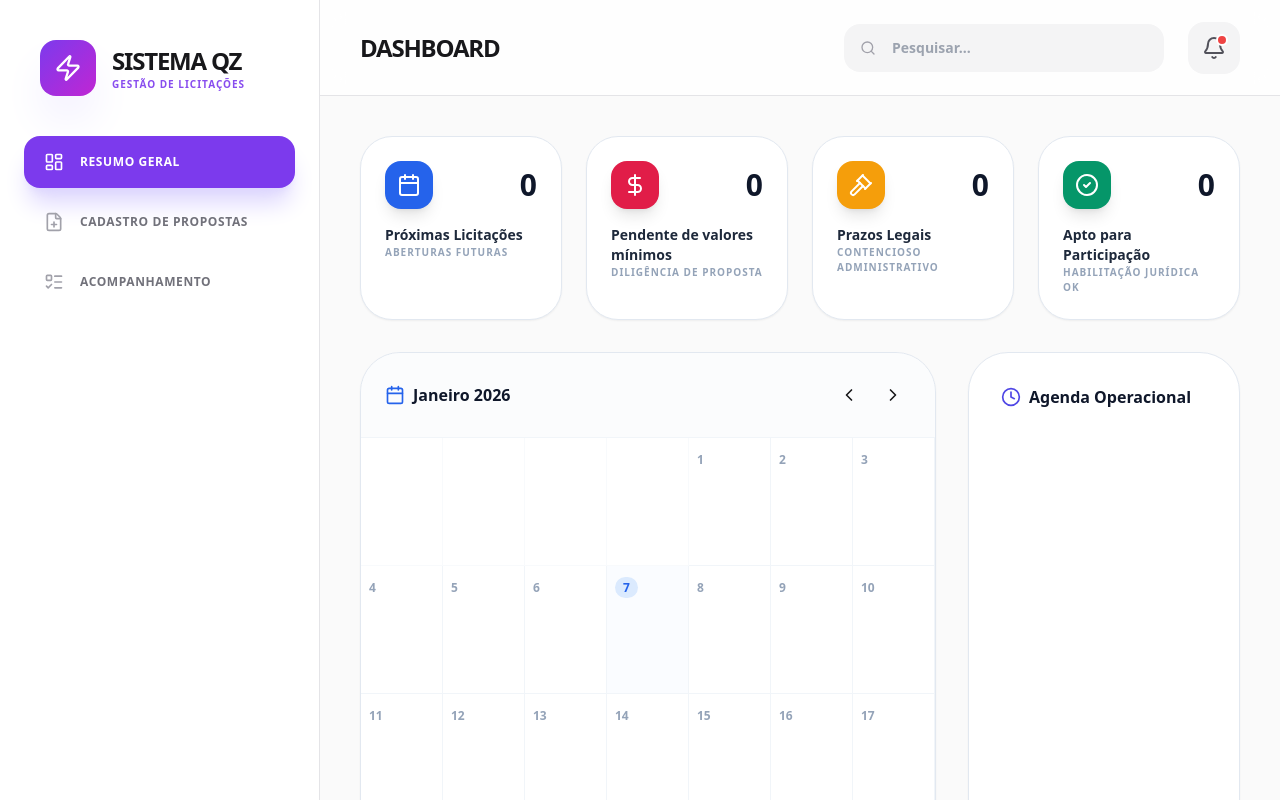
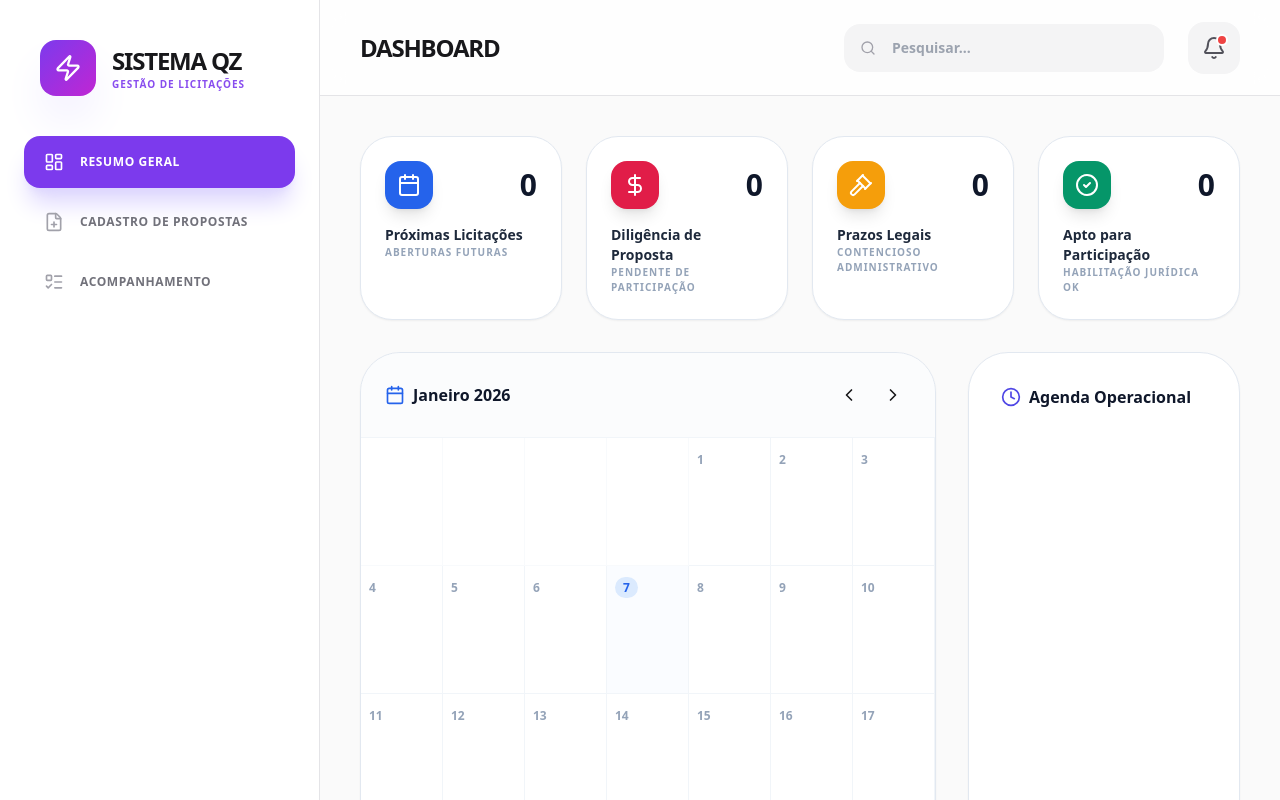
Before and after one commit to PauloLopes09/Sistema-QZ, a React (Vite) app: page / in a window 1280 px wide. Built offline with nearby package versions, Linux system fonts and the light colour scheme.

Commit message:
Update Dashboard.tsx

```diff
--- a/components/Dashboard.tsx
+++ b/components/Dashboard.tsx
@@ -36,11 +36,11 @@ export const Dashboard: React.FC<DashboardProps> = ({ tenders }) => {
   };
 
   const upcomingTenders = tenders.filter(t => new Date(t.dataAbertura) >= now);
-  const needsCharging = upcomingTenders.filter(t => !t.propostaEnviada);
+  const needsDiligence = upcomingTenders.filter(t => !t.propostaEnviada);
 
   const stats = [
     { label: 'Próximas Licitações', value: upcomingTenders.length, icon: CalendarIcon, color: 'bg-blue-600', sub: 'Aberturas futuras' },
-    { label: 'Pendente de valores mínimos', value: needsCharging.length, icon: DollarSign, color: 'bg-rose-600', sub: 'Diligência de Proposta' },
+    { label: 'Diligência de Proposta', value: needsDiligence.length, icon: DollarSign, color: 'bg-rose-600', sub: 'Pendente de Participação' },
     {
       label: 'Prazos Legais',
       value: tenders.filter(t => {
@@ -67,6 +67,7 @@ export const Dashboard: React.FC<DashboardProps> = ({ tenders }) => {
 
   return (
     <div className="space-y-8 animate-in fade-in duration-500 pb-12">
+      {/* Cards de Métricas */}
       <div className="grid grid-cols-1 md:grid-cols-2 lg:grid-cols-4 gap-6">
         {stats.map((stat, idx) => (
           <div key={idx} className="bg-white p-6 rounded-[32px] border border-slate-200 shadow-sm">
@@ -83,6 +84,7 @@ export const Dashboard: React.FC<DashboardProps> = ({ tenders }) => {
       </div>
 
       <div className="grid grid-cols-1 lg:grid-cols-12 gap-8">
+        {/* Calendário Mensal */}
         <div className="lg:col-span-8 bg-white rounded-[40px] border border-slate-200 shadow-sm overflow-hidden flex flex-col min-h-[700px]">
           <div className="p-6 border-b border-slate-100 flex items-center justify-between bg-slate-50/50">
             <h3 className="font-black text-slate-900 flex items-center gap-2"><CalendarIcon className="w-5 h-5 text-blue-600" />{monthNames[month]} {year}</h3>
@@ -104,7 +106,7 @@ export const Dashboard: React.FC<DashboardProps> = ({ tenders }) => {
                   <div className="mt-2 space-y-1">
                     {aberturas.map((t, idx) => (
                       <div key={idx} className={`p-1.5 rounded-lg border shadow-sm ${getTenderStatus(t) === 'ok' ? 'bg-emerald-50 border-emerald-100 text-emerald-800' : 'bg-rose-50 border-rose-100 text-rose-800'}`}>
-                        {!t.propostaEnviada && <div className="bg-rose-600 text-[7px] text-white font-black uppercase text-center py-0.5 rounded-sm mb-1 animate-pulse">SOLICITAR</div>}
+                        {!t.propostaEnviada && <div className="bg-rose-600 text-[7px] text-white font-black uppercase text-center py-0.5 rounded-sm mb-1 animate-pulse">DILIGÊNCIA</div>}
                         <p className="text-[9px] font-black truncate">{t.numeroEdital}</p>
                         <p className="text-[7px] truncate opacity-70">{t.empresa}</p>
                       </div>
@@ -136,8 +138,8 @@ export const Dashboard: React.FC<DashboardProps> = ({ tenders }) => {
                     <div className="mb-3 p-3 bg-rose-600 rounded-2xl flex items-center gap-3 animate-pulse shadow-lg shadow-rose-200">
                       <AlertTriangle className="w-5 h-5 text-white" />
                       <div>
-                        <p className="text-[10px] font-black text-white uppercase leading-none">Solicitar Valores</p>
-                        <p className="text-[9px] font-bold text-rose-100 uppercase">Diligência Pendente!</p>
+                        <p className="text-[10px] font-black text-white uppercase leading-none">Diligência de Proposta</p>
+                        <p className="text-[9px] font-bold text-rose-100 uppercase">Pendente de Participação!</p>
                       </div>
                     </div>
                   )}
```
